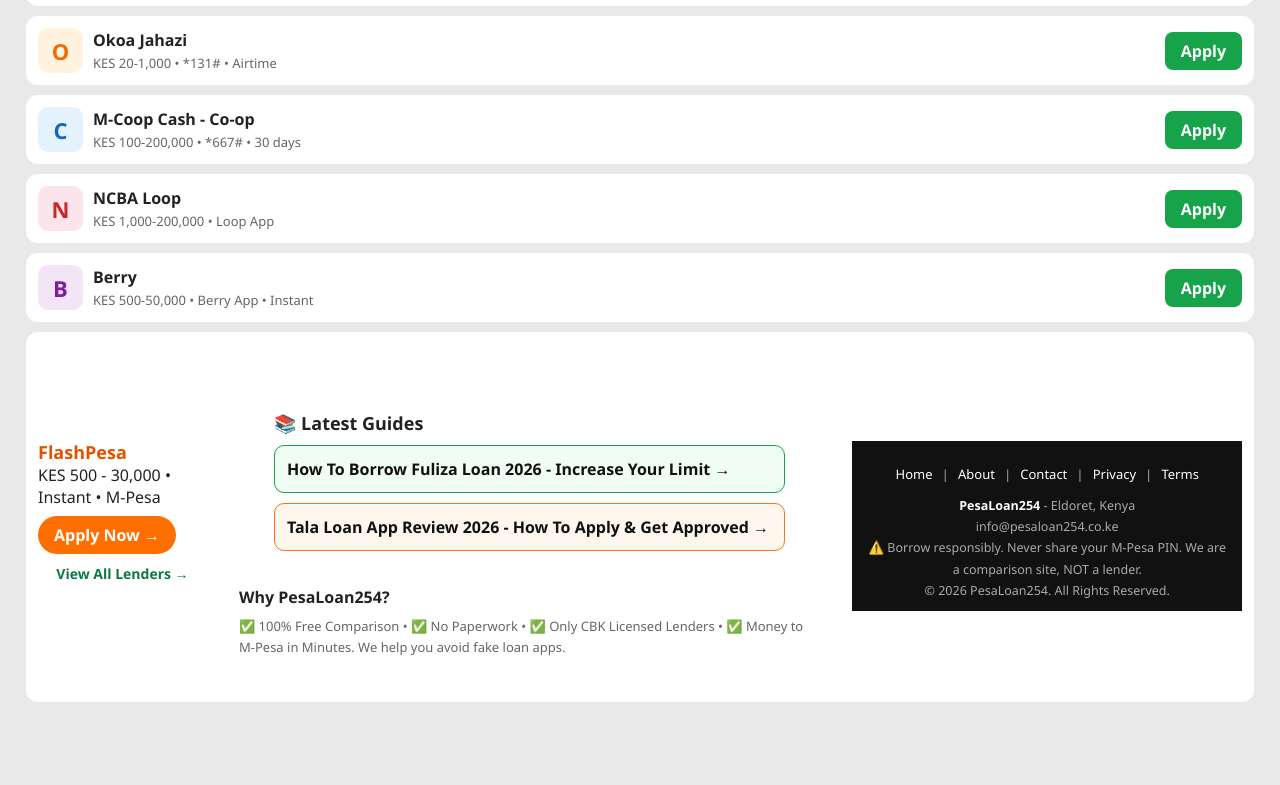
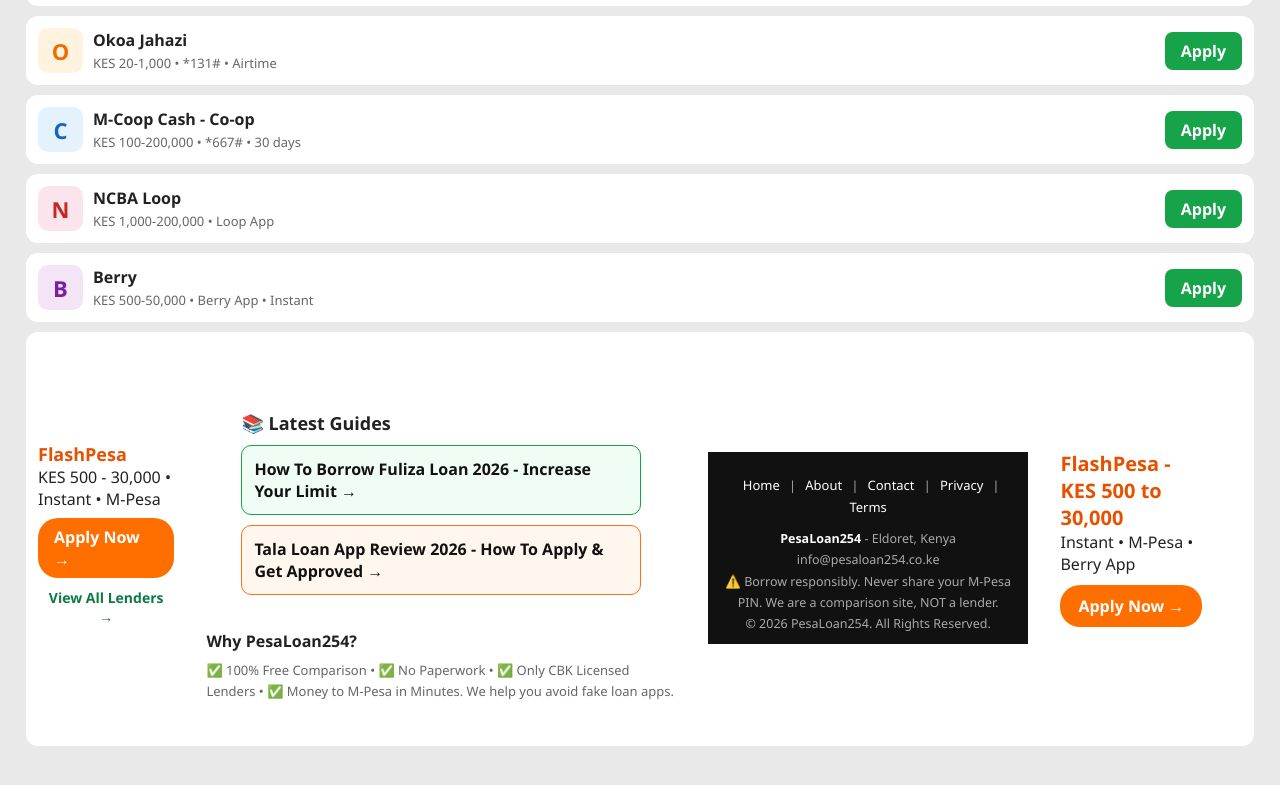
Before and after one commit to Nik90-niko/Pesa-Loan, a plain HTML site: page index.html in a window 1280 px wide. Shown: the part 1116-1901 px from the top of the page. Drawn offline with Linux system fonts and the light colour scheme.

Commit message:
Update index.html

```diff
--- a/index.html
+++ b/index.html
@@ -196,6 +196,10 @@ r.innerHTML = "✅ For KES "+amt+", we recommend:<br><b>"+best+"</b><br>Scroll d
 document.getElementById('lenders').scrollIntoView({behavior:'smooth'});
 }
 </script>
-
+<a href="flashpesa.html" style="display:block;background:#fff;margin:14px;padding:18px;border-radius:12px;text-decoration:none;color:#222;">
+<b style="color:#e65100;font-size:20px;">FlashPesa - KES 500 to 30,000</b><br>
+Instant • M-Pesa • Berry App<br>
+<span style="background:#ff6f00;color:#fff;padding:10px 18px;border-radius:20px;display:inline-block;margin-top:10px;font-weight:bold;">Apply Now →</span>
+</a>
 </body>
 </html>
```
